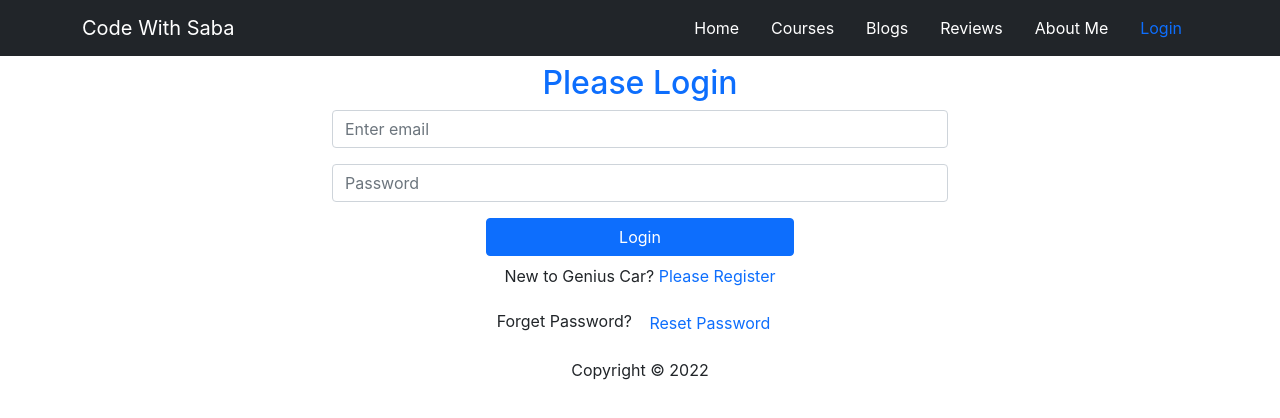
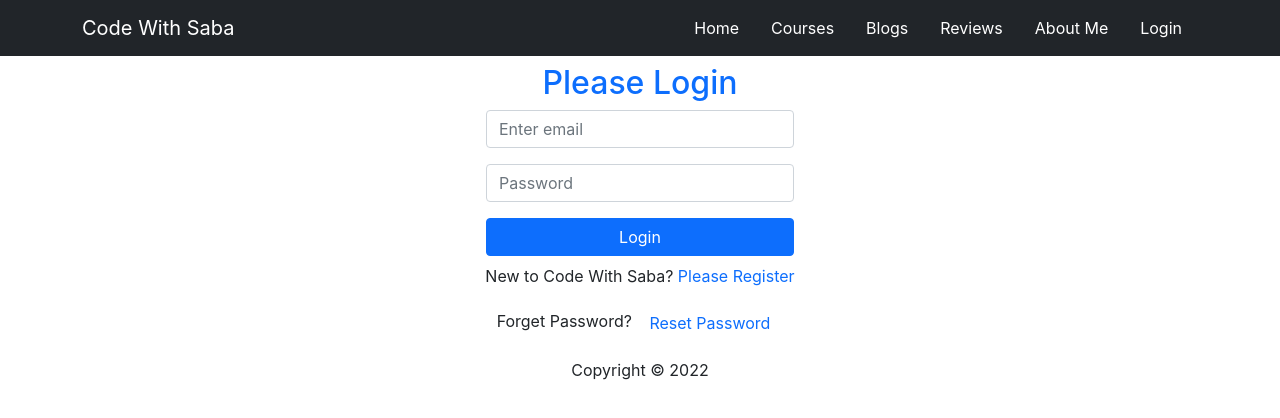
Before and after one commit to fariha-rahman-saba/independent-service-provider, a React (Create React App) app: page /login in a window 1280 px wide. Shown: the top 418 px of the page. Built offline with nearby package versions, Linux system fonts and the light colour scheme; no server answers.

Commit message:
login and register with email working

```diff
--- a/src/Pages/Authentication/Login/Login.js
+++ b/src/Pages/Authentication/Login/Login.js
@@ -56,10 +56,10 @@ const Login = () => {
         <div className='container w-50 mx-auto'>
             <h2 className='text-primary text-center mt-2'>Please Login</h2>
             <Form onSubmit={handleSubmit}>
-                <Form.Group className="mb-3" controlId="formBasicEmail">
+                <Form.Group className="mb-3 w-50 mx-auto" controlId="formBasicEmail">
                     <Form.Control ref={emailRef} type="email" placeholder="Enter email" required />
                 </Form.Group>
-                <Form.Group className="mb-3" controlId="formBasicPassword">
+                <Form.Group className="mb-3 w-50 mx-auto" controlId="formBasicPassword">
                     <Form.Control ref={passwordRef} type="password" placeholder="Password" required />
                 </Form.Group>
                 <Button variant="primary w-50 mx-auto d-block mb-2" type="submit">
@@ -67,7 +67,7 @@ const Login = () => {
                 </Button>
             </Form>
             {errorElement}
-            <p>New to Genius Car? <Link to="/register" className='text-primary pe-auto text-decoration-none' onClick={navigateRegister}>Please Register</Link> </p>
+            <p>New to Code With Saba? <Link to="/register" className='text-primary pe-auto text-decoration-none' onClick={navigateRegister}>Please Register</Link> </p>
             <p>Forget Password? <button className='btn btn-link text-primary pe-auto text-decoration-none' onClick={resetPassword}>Reset Password</button> </p>
             <SocialLogin></SocialLogin>
             <ToastContainer />
--- a/src/Pages/Shared/Header/Header.js
+++ b/src/Pages/Shared/Header/Header.js
@@ -22,24 +22,19 @@ const Header = () => {
                     <Navbar.Toggle />
                     <Navbar.Collapse className="justify-content-end ">
                         <Nav.Link className='text-white' as={HashLink} to="/home#home">Home</Nav.Link>
-                        <Nav.Link className='text-white' as={HashLink} to="/home#services">Courses</Nav.Link>
+                        <Nav.Link className='text-white' as={HashLink} to="/home#courses">Courses</Nav.Link>
                         <Nav.Link className='text-white' as={Link} to="/blogs">Blogs</Nav.Link>
                         <Nav.Link className='text-white' as={HashLink} to="/home#reviews">Reviews</Nav.Link>
                         <Nav.Link className='text-white' as={Link} to="/aboutme">About Me</Nav.Link>
                         {
                             user ?
-                                <button className='btn btn-link text-white text-decoration-none' onClick={handleSignOut}>sign out</button>
+                                <button className='btn btn-link text-white text-decoration-none' onClick={handleSignOut}>Sign out</button>
                                 :
-                                <Nav.Link as={Link} to="login">
+                                <Nav.Link className='text-white' as={Link} to="login">
                                     Login
                                 </Nav.Link>}
 
-                        {/* {user?.email ?
-                            <Button onClick={logOut} variant="light">Logout</Button> :
-                            <Nav.Link as={Link} to="/login">Login</Nav.Link>}
-                        <Navbar.Text>
-                            Signed in as: <a href="#login">{user?.displayName}</a>
-                        </Navbar.Text> */}
+
                     </Navbar.Collapse>
                 </Container>
             </Navbar>
```
Also changed, not shown: src/Pages/Authentication/Register/Register.css (deleted, +0 -15 lines), 1 other file (tests, documents, lock files or other folders).
